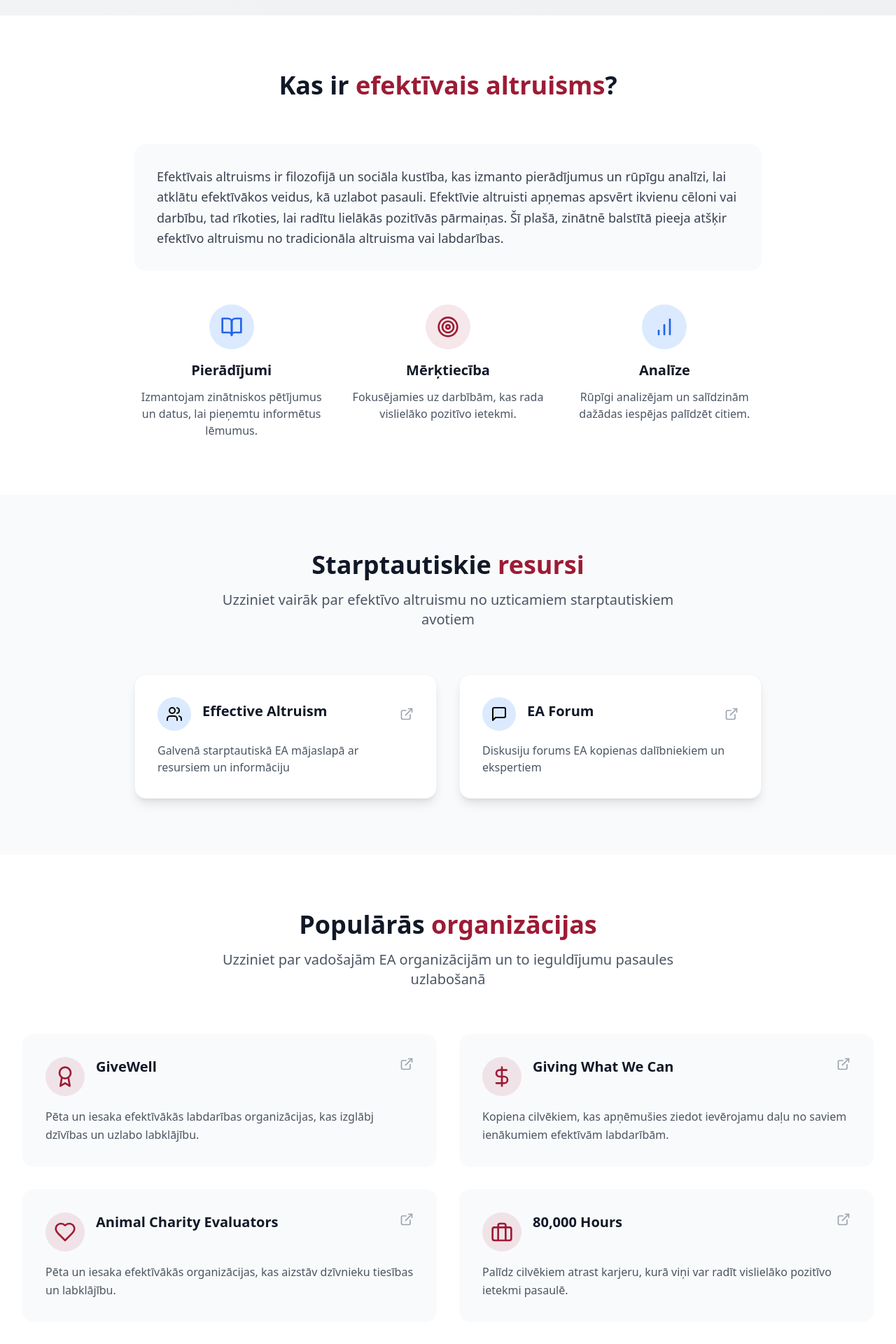
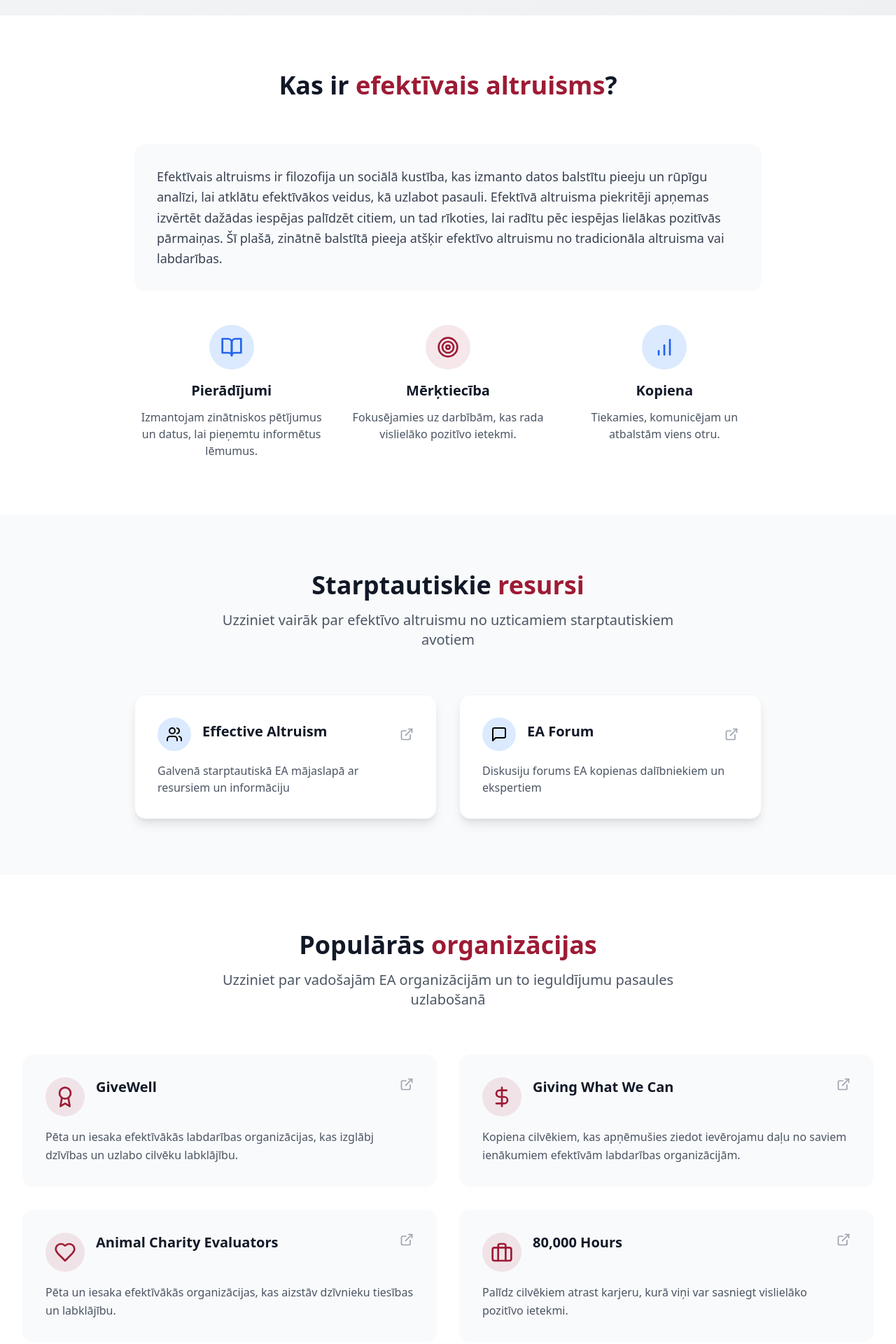
Before and after one commit to ealatvia/ealatvia-website, a React (Vite) app: page / in a window 1280 px wide. Shown: the part 778-2698 px from the top of the page at 70% size. Built offline with nearby package versions, Linux system fonts and the light colour scheme; grey boxes are pictures that could not be loaded.

Commit message:
Updated LanguageContext.tsx

```diff
--- a/src/contexts/LanguageContext.tsx
+++ b/src/contexts/LanguageContext.tsx
@@ -19,20 +19,20 @@ const translations = {
 
     // Hero
     'hero.title': 'Effective Altruism Latvia',
-    'hero.subtitle': 'Mēs katrs varam radīt jēgpilnu, pozitīvu ietekmi plašā mērogā. Lai to panāktu, jāatbalsta labdarības organizācijas, kuru efektivitāte ir pierādīta un apstiprināta ar pētījumiem.',
+    'hero.subtitle': 'Mēs katrs varam radīt jēgpilnu, pozitīvu ietekmi plašā mērogā. Lai to panāktu, jāatbalsta labdarības organizācijas, kuru efektivitāte ir pierādīta un apstiprināta.',
     'hero.global': 'Globāla ietekme',
     'hero.scientific': 'Zinātniski pamatota',
 
     // Definition
     'definition.title': 'Kas ir',
     'definition.titleHighlight': 'efektīvais altruisms',
-    'definition.text': 'Efektīvais altruisms ir filozofijā un sociāla kustība, kas izmanto pierādījumus un rūpīgu analīzi, lai atklātu efektīvākos veidus, kā uzlabot pasauli. Efektīvie altruisti apņemas apsvērt ikvienu cēloni vai darbību, tad rīkoties, lai radītu lielākās pozitīvās pārmaiņas. Šī plašā, zinātnē balstītā pieeja atšķir efektīvo altruismu no tradicionāla altruisma vai labdarības.',
+    'definition.text': 'Efektīvais altruisms ir filozofija un sociālā kustība, kas izmanto datos balstītu pieeju un rūpīgu analīzi, lai atklātu efektīvākos veidus, kā uzlabot pasauli. Efektīvā altruisma piekritēji apņemas izvērtēt dažādas iespējas palīdzēt citiem, un tad rīkoties, lai radītu pēc iespējas lielākas pozitīvās pārmaiņas. Šī plašā, zinātnē balstītā pieeja atšķir efektīvo altruismu no tradicionāla altruisma vai labdarības.',
     'definition.evidence': 'Pierādījumi',
     'definition.evidenceDesc': 'Izmantojam zinātniskos pētījumus un datus, lai pieņemtu informētus lēmumus.',
     'definition.focus': 'Mērķtiecība',
     'definition.focusDesc': 'Fokusējamies uz darbībām, kas rada vislielāko pozitīvo ietekmi.',
-    'definition.analysis': 'Analīze',
-    'definition.analysisDesc': 'Rūpīgi analizējam un salīdzinām dažādas iespējas palīdzēt citiem.',
+    'definition.analysis': 'Kopiena',
+    'definition.analysisDesc': 'Tiekamies, komunicējam un atbalstām viens otru.',
 
     // Resources
     'resources.title': 'Starptautiskie',
@@ -47,10 +47,10 @@ const translations = {
     'organizations.title': 'Populārās',
     'organizations.titleHighlight': 'organizācijas',
     'organizations.subtitle': 'Uzziniet par vadošajām EA organizācijām un to ieguldījumu pasaules uzlabošanā',
-    'organizations.givewell.desc': 'Pēta un iesaka efektīvākās labdarības organizācijas, kas izglābj dzīvības un uzlabo labklājību.',
-    'organizations.gwwc.desc': 'Kopiena cilvēkiem, kas apņēmušies ziedot ievērojamu daļu no saviem ienākumiem efektīvām labdarībām.',
+    'organizations.givewell.desc': 'Pēta un iesaka efektīvākās labdarības organizācijas, kas izglābj dzīvības un uzlabo cilvēku labklājību.',
+    'organizations.gwwc.desc': 'Kopiena cilvēkiem, kas apņēmušies ziedot ievērojamu daļu no saviem ienākumiem efektīvām labdarības organizācijām.',
     'organizations.ace.desc': 'Pēta un iesaka efektīvākās organizācijas, kas aizstāv dzīvnieku tiesības un labklājību.',
-    'organizations.80k.desc': 'Palīdz cilvēkiem atrast karjeru, kurā viņi var radīt vislielāko pozitīvo ietekmi pasaulē.',
+    'organizations.80k.desc': 'Palīdz cilvēkiem atrast karjeru, kurā viņi var sasniegt vislielāko pozitīvo ietekmi.',
 
     // Contact
     'contact.title': 'Kontakti',
@@ -71,8 +71,8 @@ const translations = {
     'contact.form.success': 'Jūsu e-pasta programma tiks atvērta ar sagatavotu ziņojumu.',
 
     // Footer
-    'footer.description': 'Mēs strādājam, lai radītu pozitīvas pārmaiņas pasaulē, izmantojot zinātniski pamatotu pieeju un efektīvus risinājumus globālo problēmu risināšanā.',
-    'footer.copyright': '© 2025 Effective Altruism Latvia. Visi autortiesību aizsargātie materiāli.'
+    'footer.description': 'Mēs cenšamies radīt pozitīvas pārmaiņas pasaulē, atbalstot zinātniski pamatotu pieeju globālo problēmu risināšanā.',
+    'footer.copyright': '© 2025 Effective Altruism Latvia'
   },
   en: {
     // Header
```
